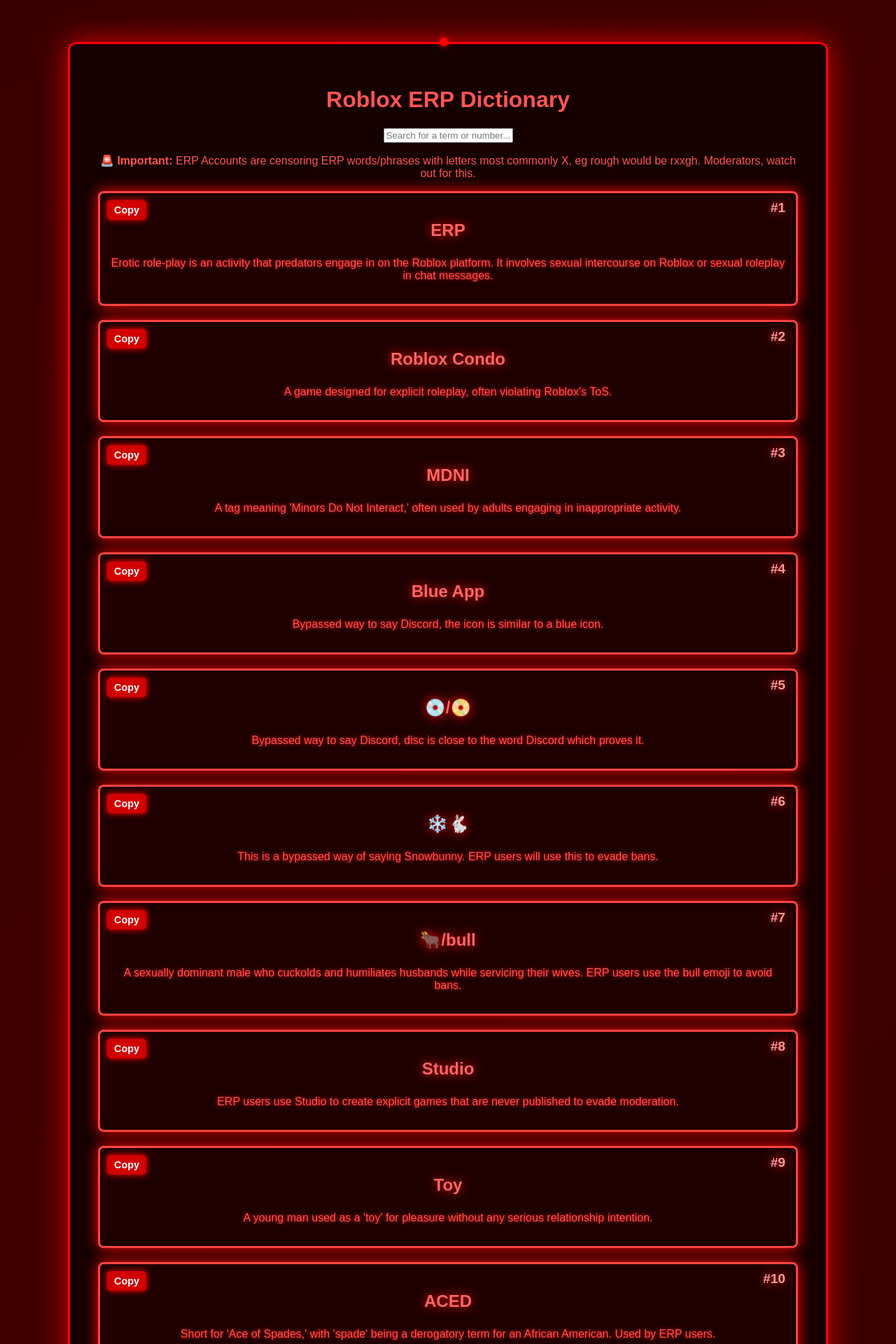
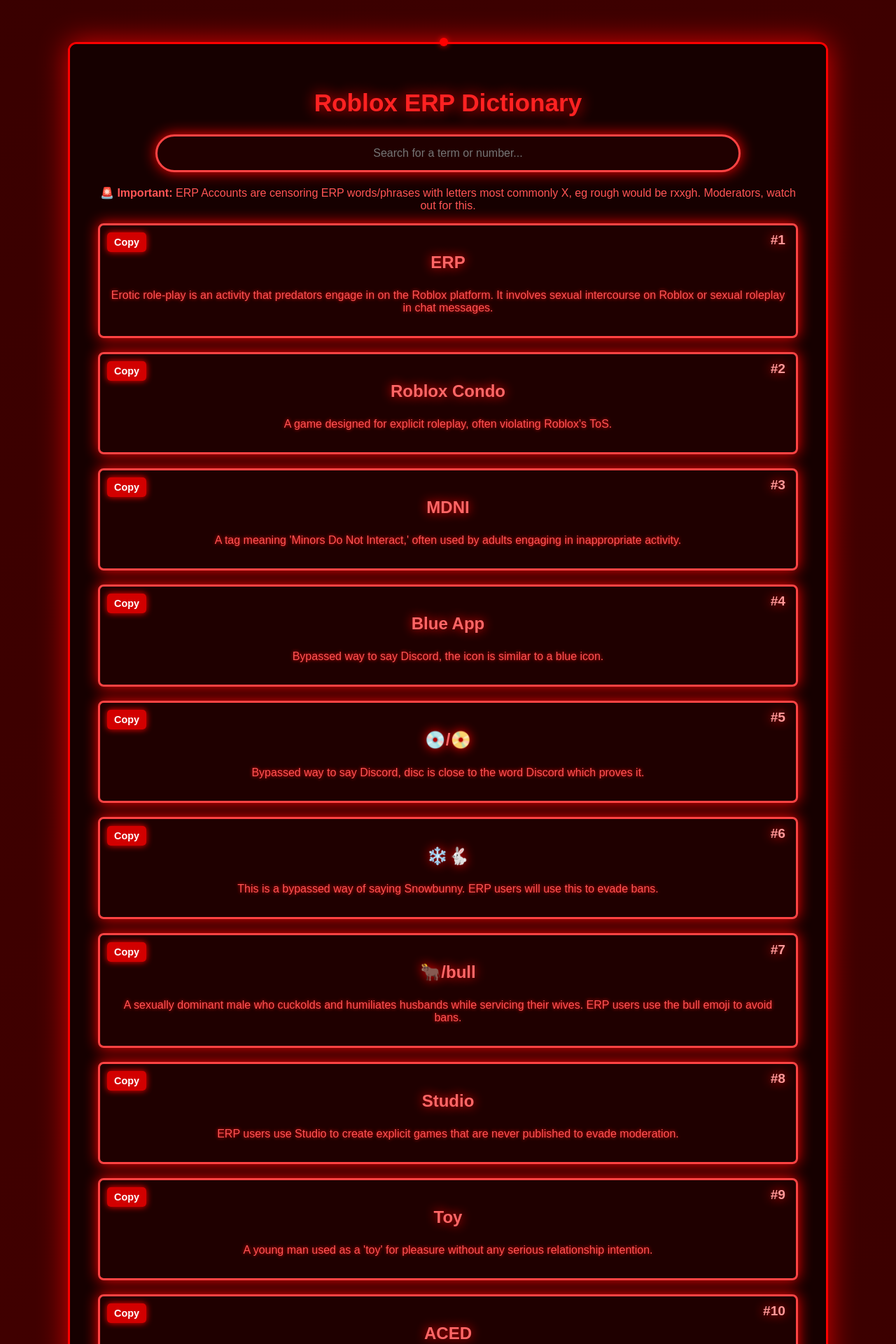
Before and after one commit to T-TGM/ERP-Definition, a Jekyll site: the page index.html, which Jekyll copies as it is, in a window 1280 px wide. Shown: the top 1920 px of the page at 70% size. Built offline with Jekyll 4.4.1, drawn with Linux system fonts in a browser that asks for light colours.

Commit message:
Update index.html

```diff
--- a/index.html
+++ b/index.html
@@ -83,6 +83,33 @@
             text-shadow: 0 0 15px red;
         }
 
+                h1 {
+            margin-bottom: 25px;
+            font-size: 2.2em;
+            color: #ff2222;
+            text-shadow: 0 0 20px red;
+        }
+
+        /* 🎭 Interactive Search Bar */
+        .search-container {
+            margin-bottom: 20px;
+        }
+
+        #search-bar {
+            width: 80%;
+            padding: 15px;
+            font-size: 1em;
+            border: 3px solid #ff4444;
+            border-radius: 30px;
+            background: #200000;
+            color: #ff5555;
+            outline: none;
+            text-align: center;
+            box-shadow: 0 0 20px red;
+            transition: all 0.2s ease-in-out;
+            cursor: none; /* 🔥 Hides the cursor in the search bar */
+        }
+
         .definition-number {
             position: absolute;
             top: 10px;
@@ -113,6 +140,7 @@
         .copy-btn:hover {
             background: rgba(255, 50, 50, 1);
             transform: scale(1.05);
+            cursor: none;
         }
 
         .copy-btn:active {
```
